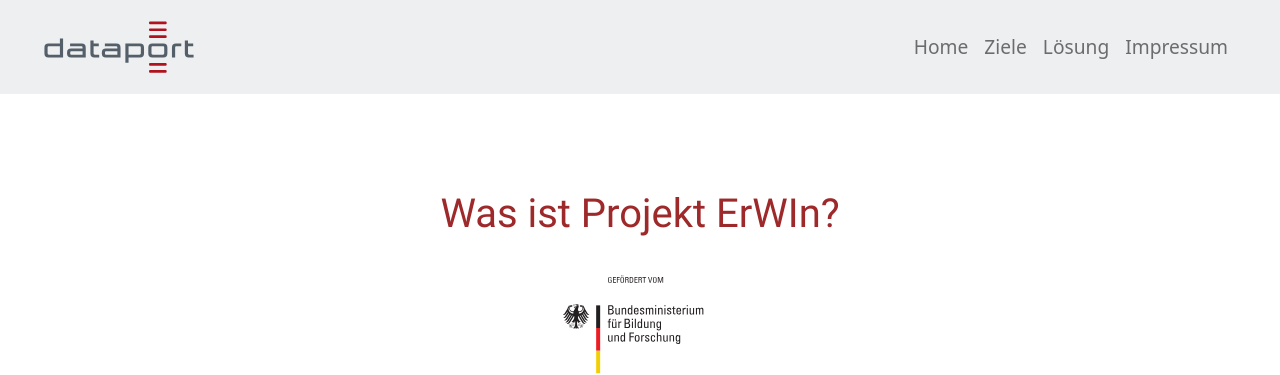
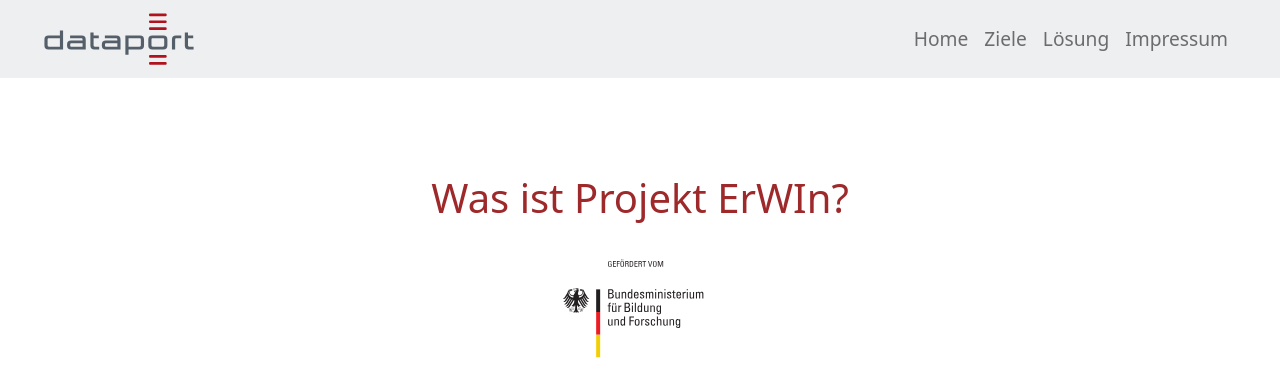
Before and after one commit to hpi-schul-cloud/erwin-website, a website: page src/index.html in a window 1280 px wide. Shown: the top 375 px of the page. Drawn offline with Linux system fonts and the light colour scheme; files whose address does not match are found by name.

Commit message:
EW-355 Cleanup

```diff
--- a/src/css/styles.css
+++ b/src/css/styles.css
@@ -16,7 +16,7 @@
     unicode-range: U+0000-00FF, U+0131, U+0152-0153, U+02BB-02BC, U+02C6, U+02DA, U+02DC, U+2000-206F, U+2074, U+20AC, U+2122, U+2191, U+2193, U+2212, U+2215, U+FEFF, U+FFFD;
   }
 
-main {
+body {
   font-family: 'Roboto', sans-serif;
 }
 
@@ -27,5 +27,5 @@
 
 .text {
   font-size: 1.3em;
-  margin: 10px auto 10px auto;
+  margin: 10px auto;
 }
--- a/src/index.html
+++ b/src/index.html
@@ -10,7 +10,7 @@
 </head>
 <body>
 
-    <nav class="navbar navbar-expand-lg bg-light sticky-top">
+    <nav class="navbar navbar-expand-lg bg-light sticky-top py-1">
         <div class="container-fluid mx-3">
           <a class="navbar-brand" href="#">
             <img src="images/dataport_logo.svg" alt="Dataport Firmenlogo" width="150" height=auto class="img-fluid">
--- a/src/js/main.js
+++ /dev/null
@@ -1,3 +0,0 @@
-//
-// Place any custom JS here
-//
```
Also changed, not shown: src/images/318px-Gefördert_vom_BMBF.svg.png (deleted), src/images/588px-Dataport_Logo.svg.png (deleted), src/images/BMBF_Logo.svg.png (deleted).
